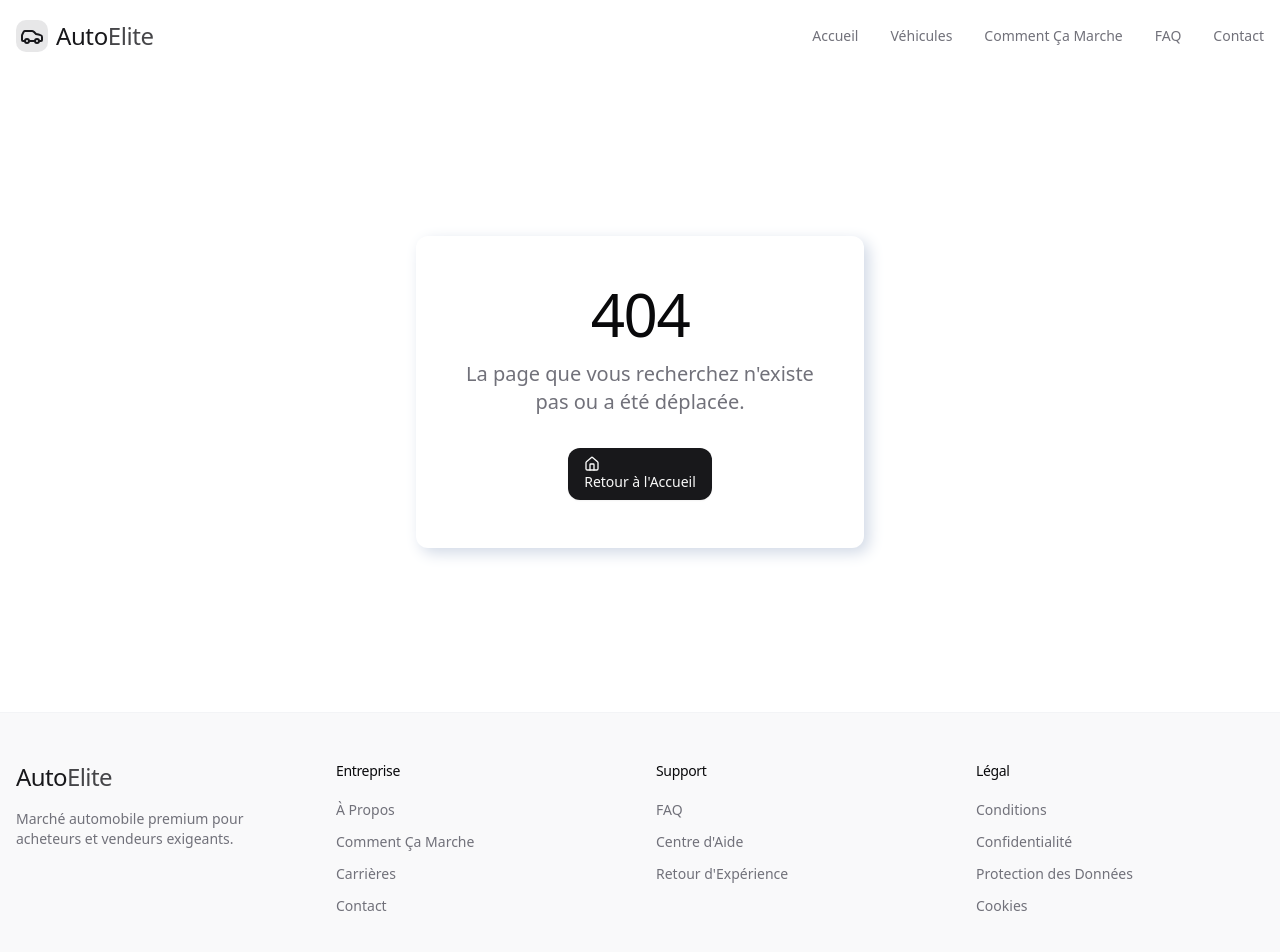
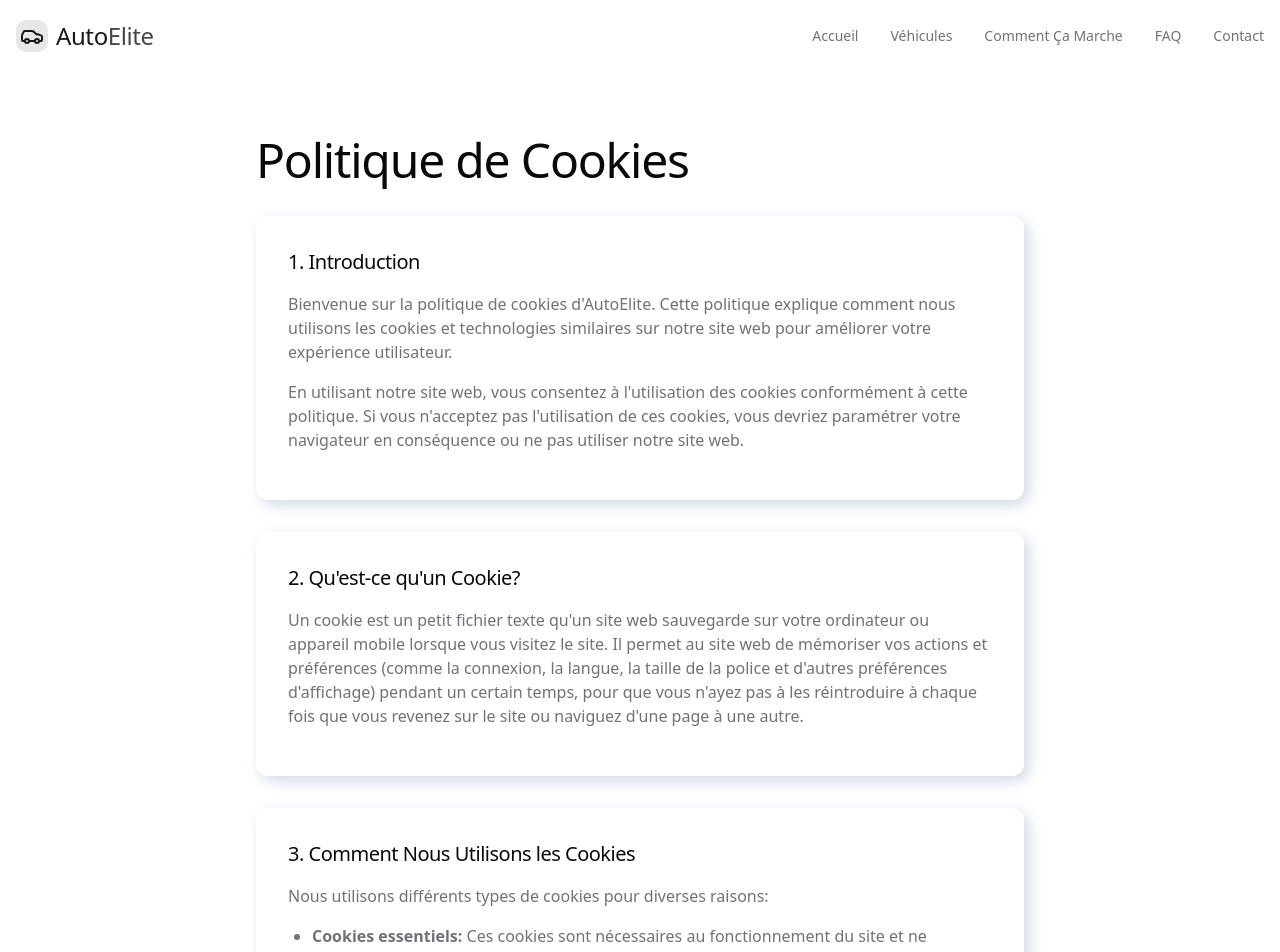
Before and after one commit to winfo711/driveline-portal, a React (Vite) app: page /cookies in a window 1280 px wide. Shown: the top 952 px of the page. Built offline with nearby package versions, Linux system fonts and the light colour scheme.

Commit message:
Add cookie page
Add a new page for cookie information.

```diff
--- a/src/App.tsx
+++ b/src/App.tsx
@@ -19,6 +19,7 @@ const Contact = lazy(() => import("./pages/Contact"));
 const Privacy = lazy(() => import("./pages/Privacy"));
 const Legal = lazy(() => import("./pages/Legal"));
 const DataProtection = lazy(() => import("./pages/DataProtection"));
+const Cookies = lazy(() => import("./pages/Cookies"));
 const NotFound = lazy(() => import("./pages/NotFound"));
 
 // Fallback loader
@@ -51,6 +52,7 @@ const App = () => (
               <Route path="/privacy" element={<Privacy />} />
               <Route path="/legal" element={<Legal />} />
               <Route path="/data-protection" element={<DataProtection />} />
+              <Route path="/cookies" element={<Cookies />} />
               <Route path="*" element={<NotFound />} />
             </Route>
           </Routes>
--- a/src/components/Footer.tsx
+++ b/src/components/Footer.tsx
@@ -1,4 +1,3 @@
-
 import { Link } from "react-router-dom";
 
 const Footer = () => {
--- /dev/null
+++ b/src/pages/Cookies.tsx
@@ -0,0 +1,113 @@
+
+import { Link } from "react-router-dom";
+
+const Cookies = () => {
+  return (
+    <div className="page-container">
+      <div className="max-w-3xl mx-auto">
+        <h1 className="font-medium mb-8">Politique de Cookies</h1>
+
+        <div className="neo-morph p-6 md:p-8 mb-8">
+          <h2 className="text-xl font-medium mb-4">1. Introduction</h2>
+          <p className="text-muted-foreground mb-4">
+            Bienvenue sur la politique de cookies d'AutoElite. Cette politique explique comment nous utilisons les cookies et technologies similaires sur notre site web pour améliorer votre expérience utilisateur.
+          </p>
+          <p className="text-muted-foreground mb-4">
+            En utilisant notre site web, vous consentez à l'utilisation des cookies conformément à cette politique. Si vous n'acceptez pas l'utilisation de ces cookies, vous devriez paramétrer votre navigateur en conséquence ou ne pas utiliser notre site web.
+          </p>
+        </div>
+
+        <div className="neo-morph p-6 md:p-8 mb-8">
+          <h2 className="text-xl font-medium mb-4">2. Qu'est-ce qu'un Cookie?</h2>
+          <p className="text-muted-foreground mb-4">
+            Un cookie est un petit fichier texte qu'un site web sauvegarde sur votre ordinateur ou appareil mobile lorsque vous visitez le site. Il permet au site web de mémoriser vos actions et préférences (comme la connexion, la langue, la taille de la police et d'autres préférences d'affichage) pendant un certain temps, pour que vous n'ayez pas à les réintroduire à chaque fois que vous revenez sur le site ou naviguez d'une page à une autre.
+          </p>
+        </div>
+
+        <div className="neo-morph p-6 md:p-8 mb-8">
+          <h2 className="text-xl font-medium mb-4">3. Comment Nous Utilisons les Cookies</h2>
+          <p className="text-muted-foreground mb-4">
+            Nous utilisons différents types de cookies pour diverses raisons:
+          </p>
+          <ul className="list-disc pl-6 text-muted-foreground space-y-2 mb-4">
+            <li><strong>Cookies essentiels:</strong> Ces cookies sont nécessaires au fonctionnement du site et ne peuvent pas être désactivés dans nos systèmes. Ils sont généralement établis en réponse à des actions que vous effectuez et qui constituent une demande de services, telles que la définition de vos préférences de confidentialité, la connexion ou le remplissage de formulaires.</li>
+            <li><strong>Cookies de performance:</strong> Ces cookies nous permettent de compter les visites et les sources de trafic afin que nous puissions mesurer et améliorer les performances de notre site. Ils nous aident à savoir quelles pages sont les plus ou les moins populaires et à voir comment les visiteurs se déplacent sur le site.</li>
+            <li><strong>Cookies de fonctionnalité:</strong> Ces cookies permettent au site de fournir une fonctionnalité et une personnalisation améliorées. Ils peuvent être définis par nous ou par des fournisseurs tiers dont nous avons ajouté les services à nos pages.</li>
+            <li><strong>Cookies de ciblage:</strong> Ces cookies peuvent être définis par nos partenaires publicitaires via notre site. Ils peuvent être utilisés par ces entreprises pour établir un profil de vos intérêts et vous montrer des publicités pertinentes sur d'autres sites.</li>
+          </ul>
+        </div>
+
+        <div className="neo-morph p-6 md:p-8 mb-8">
+          <h2 className="text-xl font-medium mb-4">4. Cookies Tiers</h2>
+          <p className="text-muted-foreground mb-4">
+            Nous utilisons également des cookies de tiers pour certaines fonctionnalités de notre site web et pour améliorer votre expérience en ligne. Ces cookies peuvent provenir de:
+          </p>
+          <ul className="list-disc pl-6 text-muted-foreground space-y-2 mb-4">
+            <li>Services d'analyse (comme Google Analytics) pour comprendre comment vous utilisez notre site</li>
+            <li>Plateformes de médias sociaux (comme Facebook et Twitter) si vous utilisez leurs fonctionnalités via notre site</li>
+            <li>Services publicitaires pour vous montrer des annonces pertinentes basées sur vos intérêts</li>
+          </ul>
+        </div>
+
+        <div className="neo-morph p-6 md:p-8 mb-8">
+          <h2 className="text-xl font-medium mb-4">5. Gestion des Cookies</h2>
+          <p className="text-muted-foreground mb-4">
+            La plupart des navigateurs web permettent un certain contrôle de la plupart des cookies via les paramètres du navigateur. Vous pouvez généralement:
+          </p>
+          <ul className="list-disc pl-6 text-muted-foreground space-y-2 mb-4">
+            <li>Voir quels cookies vous avez et les supprimer individuellement</li>
+            <li>Bloquer les cookies tiers</li>
+            <li>Bloquer les cookies de sites particuliers</li>
+            <li>Bloquer tous les cookies</li>
+            <li>Supprimer tous les cookies lorsque vous fermez votre navigateur</li>
+          </ul>
+          <p className="text-muted-foreground mt-4">
+            Veuillez noter que si vous choisissez de bloquer ou de supprimer les cookies, certaines fonctionnalités de notre site peuvent ne pas fonctionner correctement.
+          </p>
+        </div>
+
+        <div className="neo-morph p-6 md:p-8 mb-8">
+          <h2 className="text-xl font-medium mb-4">6. Durée de Conservation des Cookies</h2>
+          <p className="text-muted-foreground mb-4">
+            Les cookies que nous utilisons ont des durées de vie différentes:
+          </p>
+          <ul className="list-disc pl-6 text-muted-foreground space-y-2 mb-4">
+            <li><strong>Cookies de session:</strong> Ces cookies temporaires expirent lorsque vous fermez votre navigateur</li>
+            <li><strong>Cookies persistants:</strong> Ces cookies restent sur votre appareil jusqu'à ce qu'ils expirent ou que vous les supprimiez</li>
+          </ul>
+          <p className="text-muted-foreground mt-4">
+            La durée exacte pendant laquelle un cookie persistant restera sur votre appareil varie selon le cookie.
+          </p>
+        </div>
+
+        <div className="neo-morph p-6 md:p-8 mb-8">
+          <h2 className="text-xl font-medium mb-4">7. Modification de Notre Politique de Cookies</h2>
+          <p className="text-muted-foreground mb-4">
+            Nous nous réservons le droit de modifier cette politique de cookies à tout moment. Tout changement sera publié sur cette page et, si les changements sont significatifs, nous vous fournirons une notification plus visible.
+          </p>
+        </div>
+
+        <div className="neo-morph p-6 md:p-8 mb-8">
+          <h2 className="text-xl font-medium mb-4">8. Nous Contacter</h2>
+          <p className="text-muted-foreground mb-4">
+            Si vous avez des questions concernant notre utilisation des cookies, veuillez nous contacter à privacy@autoelite.com.
+          </p>
+        </div>
+
+        <div className="flex space-x-4 justify-center mt-12">
+          <Link to="/privacy" className="text-primary hover:underline">
+            Politique de Confidentialité
+          </Link>
+          <Link to="/data-protection" className="text-primary hover:underline">
+            Protection des Données
+          </Link>
+          <Link to="/legal" className="text-primary hover:underline">
+            Conditions d'Utilisation
+          </Link>
+        </div>
+      </div>
+    </div>
+  );
+};
+
+export default Cookies;
```
